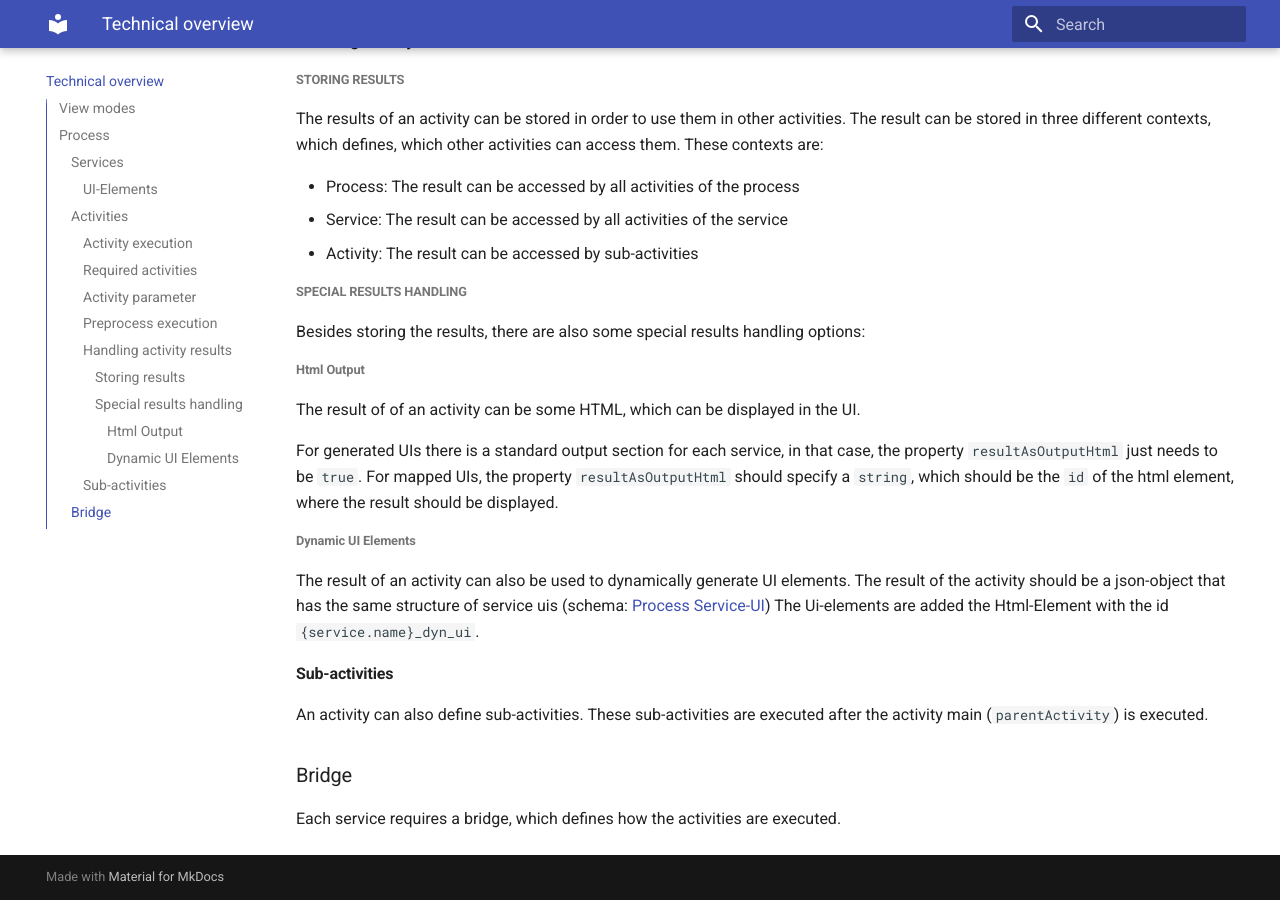
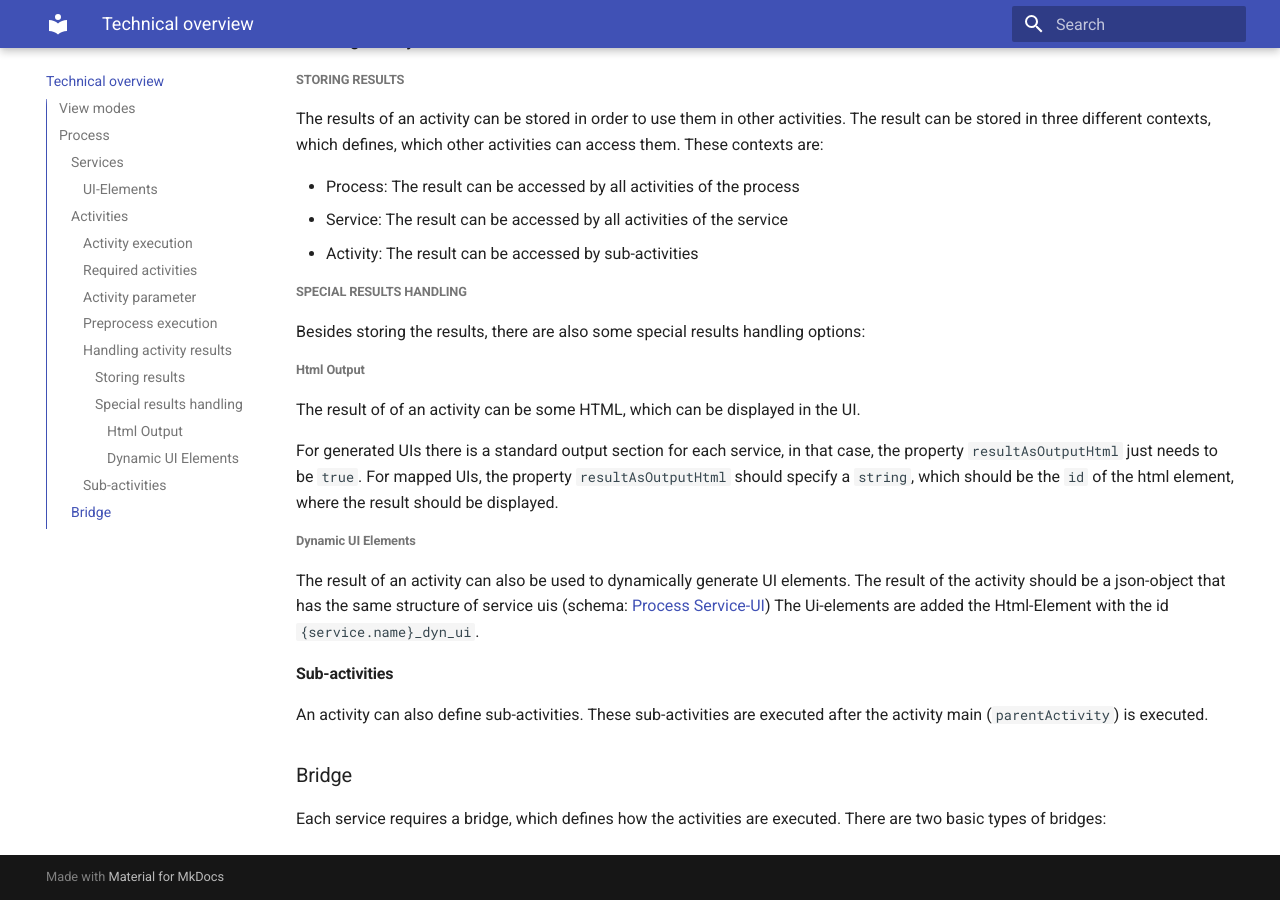
Before and after one commit to RIDAGOP-IDS-Toolkit/ridagop-ids-toolkit-docs, an MkDocs documentation site: the page built from docs/technical_overview.md, in a window 1280 px wide and 900 px high, scrolled down 3374 px. Built offline with MkDocs 1.6.1 and Material for MkDocs 9.7.7, drawn with Linux system fonts in a browser that asks for light colours.

Commit message:
minor changes...

```diff
--- a/docs/technical_overview.md
+++ b/docs/technical_overview.md
@@ -154,4 +154,4 @@ is executed.
 
 ### Bridge
 
-Each service requires a bridge, which defines how the activities are executed.
+Each service requires a bridge, which defines how the activities are executed. There are two basic types of bridges:
```
